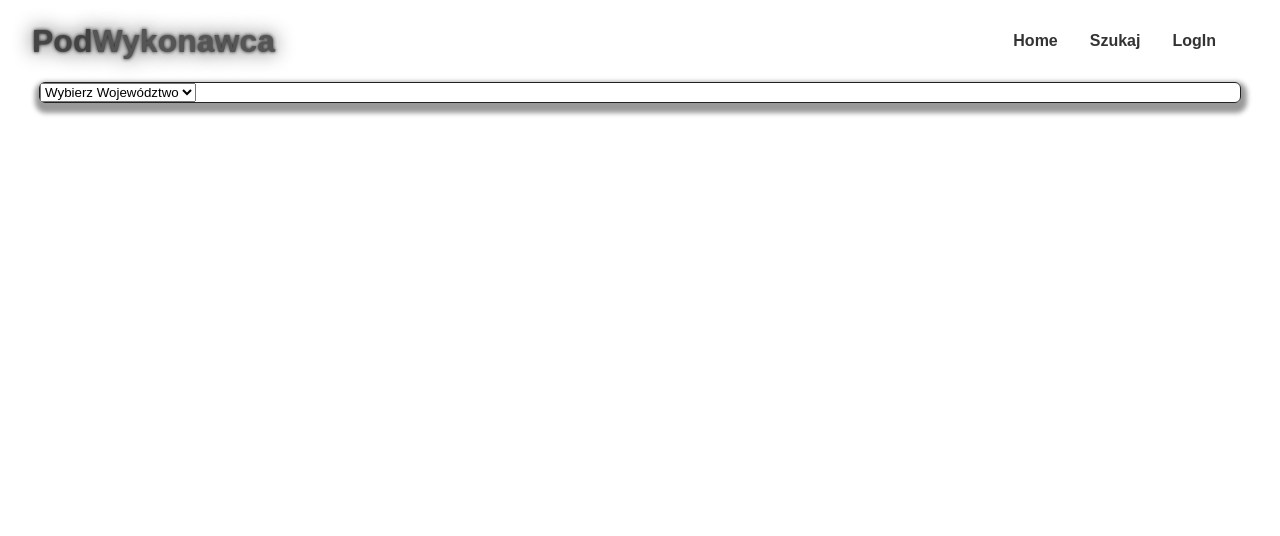
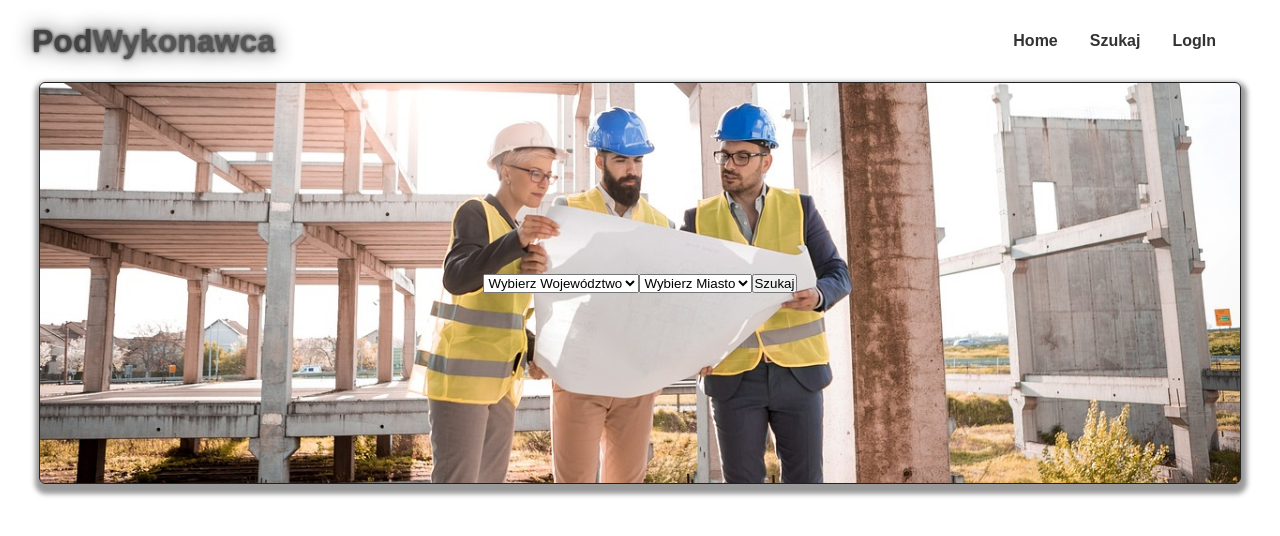
Before and after one commit to RobertTwardowski/Podwykonawca, a React (Create React App) app: page / in a window 1280 px wide. Shown: the top 536 px of the page. Built offline with nearby package versions, Linux system fonts and the light colour scheme.

Commit message:
form-uptade

```diff
--- /dev/null
+++ b/src/components/atom/ButtonSearch.js
@@ -0,0 +1,9 @@
+import React from 'react'
+
+const ButtonSearch = () => {
+  return (
+    <button>Szukaj</button>
+  )
+}
+
+export default ButtonSearch
--- /dev/null
+++ b/src/components/molecules/Form.js
@@ -0,0 +1,90 @@
+import React,{useState} from 'react'
+import ButtonSearch from '../atom/ButtonSearch'
+import { Wrapper } from './Form.styles'
+
+const province = [
+    { name: 'dolnośląskie', cities: ['Wrocław', 'Legnica', 'Jelenia Góra'] },
+    { name: 'kujawsko-pomorskie', cities: ['Bydgoszcz', 'Toruń', 'Włocławek'] },
+    { name: 'lubelskie', cities: ['Lublin', 'Zamość', 'Chełm'] },
+    {
+      name: 'lubuskie',
+      cities: ['Zielona Góra', 'Gorzów Wielkopolski', 'Świebodzin']
+    },
+    { name: 'łódzkie', cities: ['Łódź', 'Piotrków Trybunalski', 'Skierniewice'] },
+    { name: 'małopolskie', cities: ['Kraków', 'Tarnów', 'Nowy Sącz'] },
+    { name: 'mazowieckie', cities: ['Warszawa', 'Radom', 'Płock'] },
+    { name: 'opolskie', cities: ['Opole', 'Kędzierzyn-Koźle', 'Nysa'] },
+    { name: 'podkarpackie', cities: ['Rzeszów', 'Przemyśl', 'Tarnobrzeg'] },
+    { name: 'podlaskie', cities: ['Białystok', 'Suwałki', 'Łomża'] },
+    { name: 'pomorskie', cities: ['Gdańsk', 'Gdynia', 'Słupsk'] },
+    { name: 'śląskie', cities: ['Katowice', 'Bielsko-Biała', 'Częstochowa'] },
+    {
+      name: 'świętokrzyskie',
+      cities: ['Kielce', 'Ostrowiec Świętokrzyski', 'Busko-Zdrój']
+    },
+    { name: 'warmińsko-mazurskie', cities: ['Olsztyn', 'Elbląg', 'Giżycko'] },
+    { name: 'wielkopolskie', cities: ['Poznań', 'Kalisz', 'Konin'] },
+    {
+      name: 'zachodniopomorskie',
+      cities: ['Szczecin', 'Koszalin', 'Świnoujście']
+    }
+  ]
+  const professions = [
+    { id: 1, name: 'Architekt' },
+    { id: 2, name: 'Inżynier budownictwa' },
+    { id: 3, name: 'Geodeta' },
+    { id: 4, name: 'Technik budowlany' },
+    { id: 5, name: 'Kierownik budowy' },
+    { id: 6, name: 'Inspektor nadzoru budowlanego' },
+    { id: 7, name: 'Elektryk budowlany' },
+    { id: 8, name: 'Hydraulik budowlany' },
+    { id: 9, name: 'Murarz' },
+    { id: 10, name: 'Tynkarz' },]
+
+const Form = () => {
+    const [selectedOption, setSelectedOption] = useState([])
+    const [selectedOptionSecond,setSelectedOptionSecond ] = useState('')
+    const [selectedOptionThird,setSelectedOptionThird] = useState('')
+
+    const handleSelectChange = e => {
+      setSelectedOption(e.target.value.split(','))
+    }
+  const handleSelectChangeSecond = e =>{
+  setSelectedOptionSecond(e.target.value)
+  }
+
+  const handleSelectChangeThird = e => {
+    setSelectedOptionThird(e.target.value)
+  }
+  return (
+    <Wrapper>
+        <select value={selectedOption} onChange={handleSelectChange} >
+          <option value=''>Wybierz Województwo</option>
+          {province.map(provinceData => (
+            <option key={provinceData.name} value={provinceData.cities}>
+              {provinceData.name}
+            </option>
+          ))}
+        </select>
+         {selectedOption && <select value={selectedOptionSecond} onChange={handleSelectChangeSecond}>
+          <option value=''>Wybierz Miasto</option>
+          {selectedOption.map(cities => (
+            <option key={cities}>
+              {cities}
+            </option>
+          ))}
+        </select>}
+        {selectedOptionSecond && <select value={selectedOptionThird} onChange={handleSelectChangeThird}>
+          <option value=''>Wybierz Miasto</option>
+          {professions.map(professionsName => (
+            <option key={professionsName.id} value={professionsName.name}>
+              {professionsName.name}
+            </option>
+          ))}
+        </select>}
+        <ButtonSearch/>
+    </Wrapper>
+  )
+}
+
+export default Form
--- /dev/null
+++ b/src/components/molecules/Form.styles.js
@@ -0,0 +1,9 @@
+import styled from "styled-components";
+
+export  const Wrapper = styled.div`
+width: 100%;
+height: 100%;
+display: flex;
+justify-content: center;
+align-items: center;
+`
--- a/src/components/organisms/SearchForm/SearchForm.js
+++ b/src/components/organisms/SearchForm/SearchForm.js
@@ -1,59 +1,12 @@
-import React, { useState } from 'react'
+import React from 'react'
 import { SearchFormStyles, Wrapper } from './SearchForm.styles'
-
-const province = [
-  { name: 'dolnośląskie', cities: ['Wrocław', 'Legnica', 'Jelenia Góra'] },
-  { name: 'kujawsko-pomorskie', cities: ['Bydgoszcz', 'Toruń', 'Włocławek'] },
-  { name: 'lubelskie', cities: ['Lublin', 'Zamość', 'Chełm'] },
-  {
-    name: 'lubuskie',
-    cities: ['Zielona Góra', 'Gorzów Wielkopolski', 'Świebodzin']
-  },
-  { name: 'łódzkie', cities: ['Łódź', 'Piotrków Trybunalski', 'Skierniewice'] },
-  { name: 'małopolskie', cities: ['Kraków', 'Tarnów', 'Nowy Sącz'] },
-  { name: 'mazowieckie', cities: ['Warszawa', 'Radom', 'Płock'] },
-  { name: 'opolskie', cities: ['Opole', 'Kędzierzyn-Koźle', 'Nysa'] },
-  { name: 'podkarpackie', cities: ['Rzeszów', 'Przemyśl', 'Tarnobrzeg'] },
-  { name: 'podlaskie', cities: ['Białystok', 'Suwałki', 'Łomża'] },
-  { name: 'pomorskie', cities: ['Gdańsk', 'Gdynia', 'Słupsk'] },
-  { name: 'śląskie', cities: ['Katowice', 'Bielsko-Biała', 'Częstochowa'] },
-  {
-    name: 'świętokrzyskie',
-    cities: ['Kielce', 'Ostrowiec Świętokrzyski', 'Busko-Zdrój']
-  },
-  { name: 'warmińsko-mazurskie', cities: ['Olsztyn', 'Elbląg', 'Giżycko'] },
-  { name: 'wielkopolskie', cities: ['Poznań', 'Kalisz', 'Konin'] },
-  {
-    name: 'zachodniopomorskie',
-    cities: ['Szczecin', 'Koszalin', 'Świnoujście']
-  }
-]
+import Form from '../../molecules/Form'
 
 const SearchForm = () => {
-  const [selectedOption, setSelectedOption] = useState([])
-  const [selectedOptionSecond, setSelectedOptionSecond] = useState([])
-
-  const handleSelectChange = e => {
-    const value = e.target.value.split(',')
-    setSelectedOption(value)
-    setSelectedOptionSecond(value)
-    console.log(value)
-  }
-  const handleSelectChangeSecond = e => {
-    console.log(selectedOptionSecond)
-  }
-
   return (
     <SearchFormStyles>
       <Wrapper>
-        <select value={selectedOption} onChange={handleSelectChange}>
-          <option value=''>Wybierz Województwo</option>
-          {province.map(provinceData => (
-            <option key={provinceData.name} value={provinceData.cities}>
-              {provinceData.name}
-            </option>
-          ))}
-        </select>
+        <Form />
       </Wrapper>
     </SearchFormStyles>
   )
--- a/src/components/organisms/SearchForm/SearchForm.styles.js
+++ b/src/components/organisms/SearchForm/SearchForm.styles.js
@@ -1,4 +1,5 @@
 import styled from "styled-components";
+import bakcgroundImage from '../../../assets/styles/architect.jpg'
 
 export const SearchFormStyles =styled.div`
 display: flex;
@@ -11,4 +12,8 @@ border: solid 1px #222;
 width: 1200px;
 box-shadow:1px 5px 5px 5px #999;
 border-radius: 6px;
-`
+height:400px;
+background-image: url(${bakcgroundImage});
+background-repeat: no-repeat;
+  background-size: cover;
+  background-position: center;`
```
Also changed, not shown: src/assets/styles/architect.jpg (added), src/components/atom/Button.styles.js (added).
